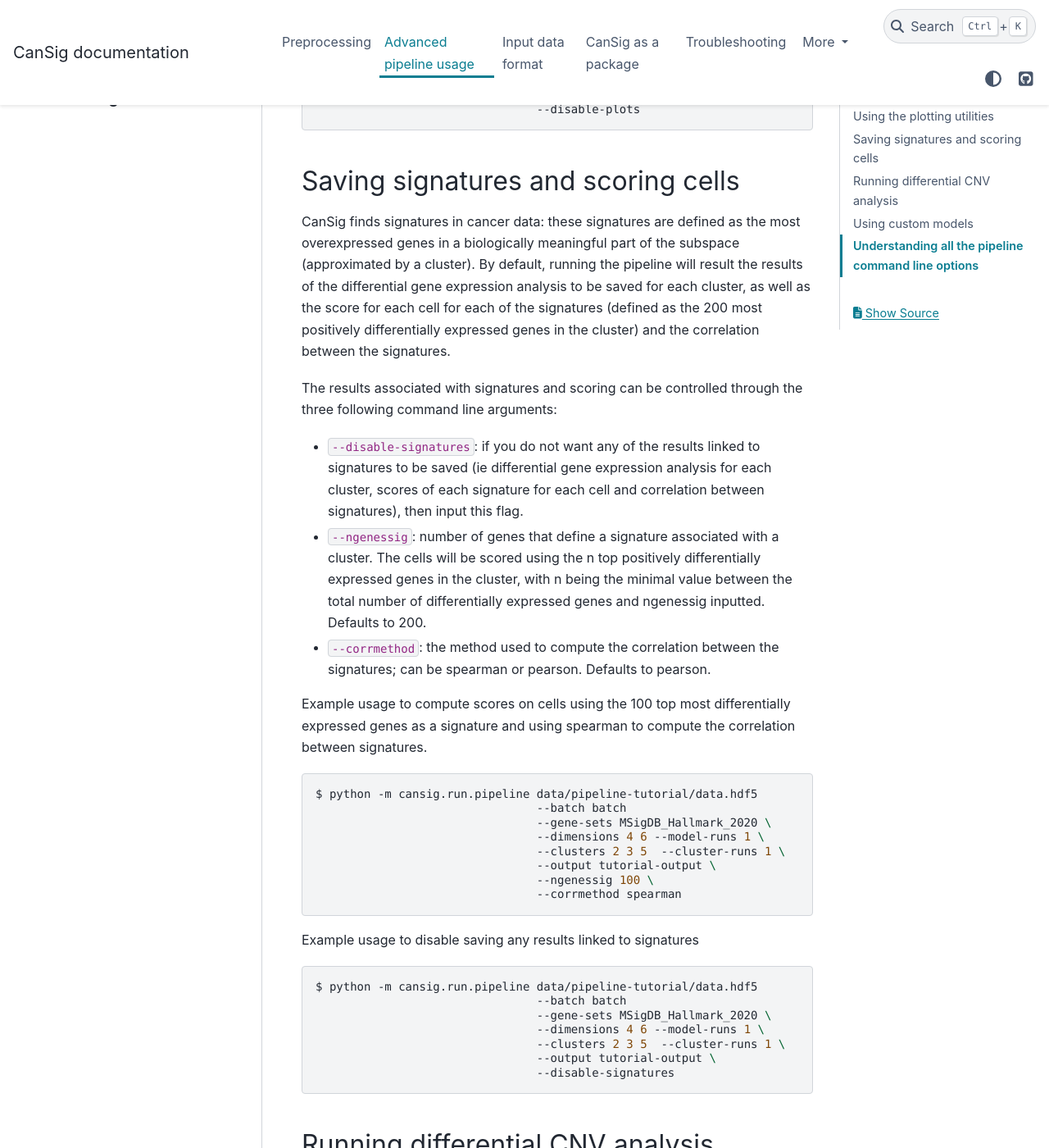
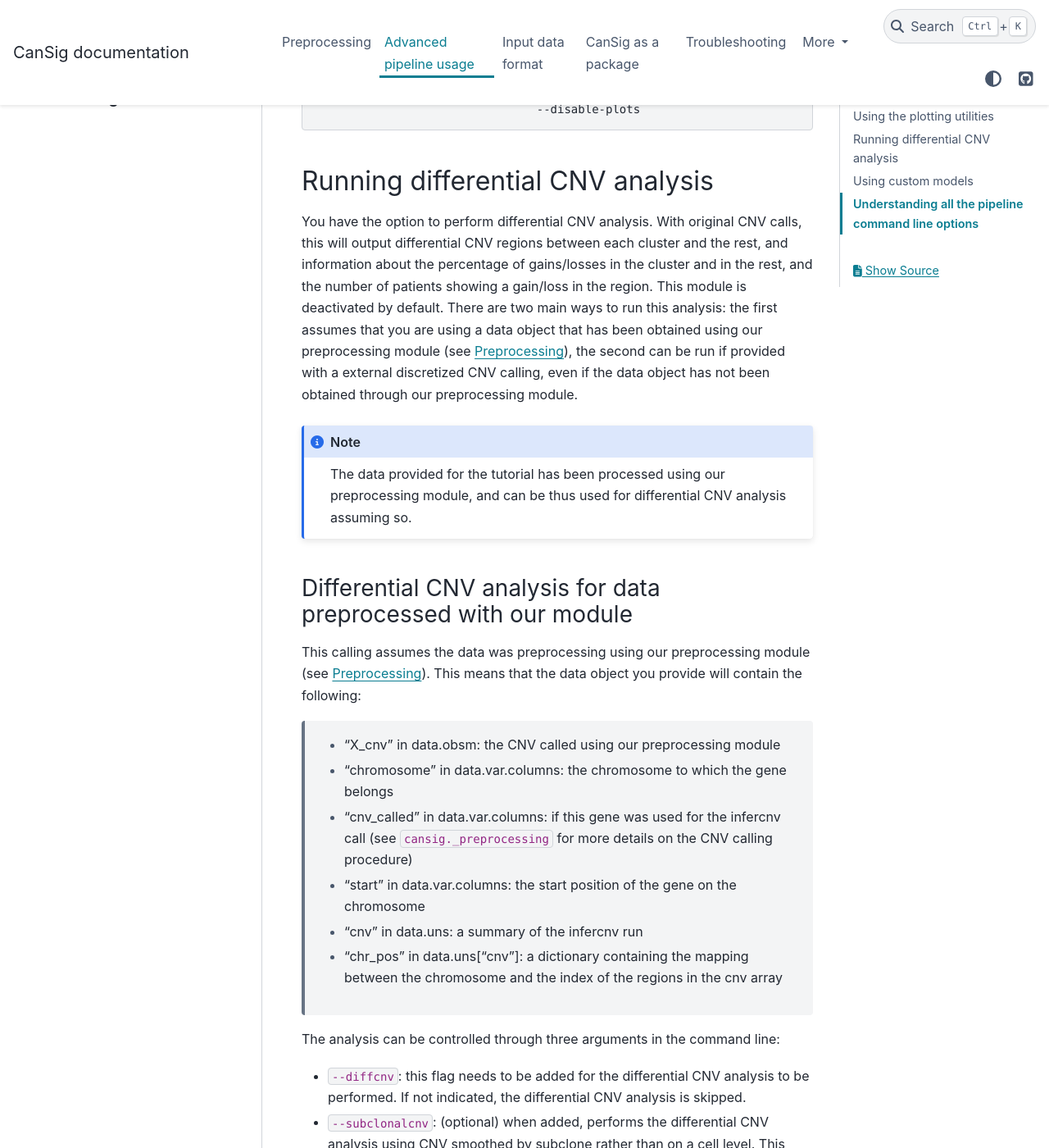
Before and after one commit to BoevaLab/CanSig, a Sphinx documentation site: the page built from docs/pipeline-advanced.rst, in a window 1280 px wide and 1400 px high, scrolled down 1539 px. Shown: the whole window at 82% size. Built offline with Sphinx 7.4.7 and the PyData theme 0.15.4, drawn with Linux system fonts in a browser that asks for light colours; some of the changed text lies outside the part shown.

Commit message:
Remove documentation of deprecated utilities.

```diff
--- a/docs/pipeline-advanced.rst
+++ b/docs/pipeline-advanced.rst
@@ -60,43 +60,6 @@ Example usage to disable plotting utilities
                                    --output tutorial-output \
                                    --disable-plots
 
-Saving signatures and scoring cells
------------------------------------
-
-CanSig finds signatures in cancer data: these signatures are defined as the most overexpressed genes in a biologically meaningful part of the subspace (approximated by a cluster).
-By default, running the pipeline will result the results of the differential gene expression analysis to be saved for each cluster, as well as the score for each cell for each of the signatures (defined as the 200 most positively differentially expressed genes in the cluster) and the correlation between the signatures.
-
-The results associated with signatures and scoring can be controlled through the three following command line arguments:
-
-* ``--disable-signatures``: if you do not want any of the results linked to signatures to be saved (ie differential gene expression analysis for each cluster, scores of each signature for each cell and correlation between signatures), then input this flag.
-* ``--ngenessig``: number of genes that define a signature associated with a cluster. The cells will be scored using the n top positively differentially expressed genes in the cluster, with n being the minimal value between the total number of differentially expressed genes and ngenessig inputted. Defaults to 200.
-* ``--corrmethod``: the method used to compute the correlation between the signatures; can be spearman or pearson. Defaults to pearson.
-
-Example usage to compute scores on cells using the 100 top most differentially expressed genes as a signature and using spearman to compute the correlation between signatures.
-
-.. code-block:: bash
-
-   $ python -m cansig.run.pipeline data/pipeline-tutorial/data.hdf5
-                                   --batch batch
-                                   --gene-sets MSigDB_Hallmark_2020 \
-                                   --dimensions 4 6 --model-runs 1 \
-                                   --clusters 2 3 5  --cluster-runs 1 \
-                                   --output tutorial-output \
-                                   --ngenessig 100 \
-                                   --corrmethod spearman
-
-Example usage to disable saving any results linked to signatures
-
-.. code-block:: bash
-
-   $ python -m cansig.run.pipeline data/pipeline-tutorial/data.hdf5
-                                   --batch batch
-                                   --gene-sets MSigDB_Hallmark_2020 \
-                                   --dimensions 4 6 --model-runs 1 \
-                                   --clusters 2 3 5  --cluster-runs 1 \
-                                   --output tutorial-output \
-                                   --disable-signatures
-
 Running differential CNV analysis
 ---------------------------------
 
@@ -104,7 +67,8 @@ You have the option to perform differential CNV analysis. With original CNV call
 This module is deactivated by default. There are two main ways to run this analysis: the first assumes that you are using a data object that has been obtained using our preprocessing module (see :ref:`preprocessing`), the second can be run if provided with a external discretized CNV calling, even if the data object has not been obtained through our preprocessing module.
 
 .. note::
-   the data provided for the tutorial has been processed using our preprocessing module, and can be thus used for differential CNV analysis assuming so.
+
+   The data provided for the tutorial has been processed using our preprocessing module, and can be thus used for differential CNV analysis assuming so.
 
 Differential CNV analysis for data preprocessed with our module
 ^^^^^^^^^^^^^^^^^^^^^^^^^^^^^^^^^^^^^^^^^^^^^^^^^^^^^^^^^^^^^^^
```
